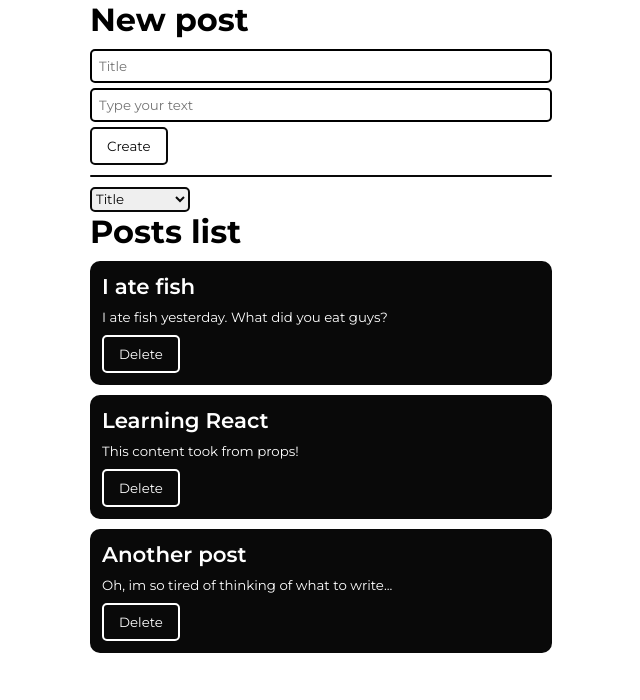
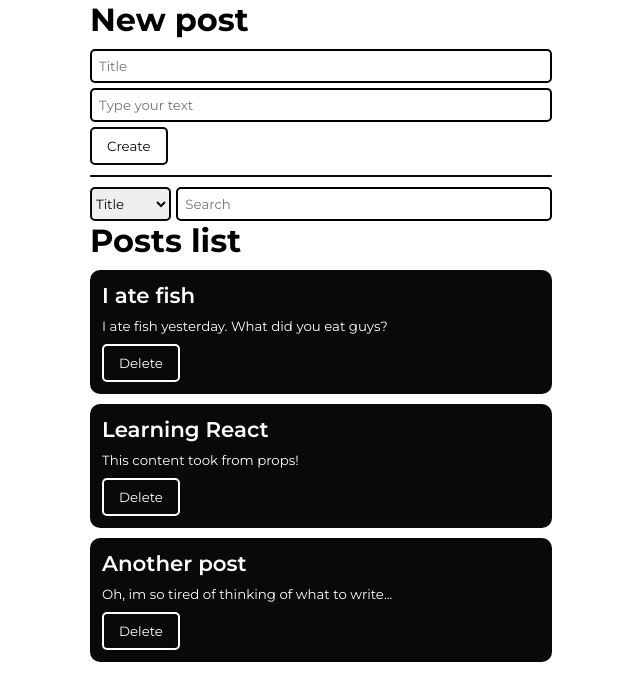
Before and after one commit to dhelfy/react-course, a React (Create React App) app: page / in a window 1280 px wide. Shown: the top 700 px of the page, without its empty margins (319-959 px from the left). Built offline with nearby package versions, Linux system fonts and the light colour scheme.

Commit message:
added searchbar, preparing before creating search

```diff
--- a/src/App.js
+++ b/src/App.js
@@ -3,6 +3,7 @@
 import PostForm from "./components/PostForm/PostForm";
 import CstmSelect from "./components/UI/select/CstmSelect";
 import { useState } from "react";
+import CstmInput from "./components/UI/input/CstmInput";
 
 function App() {
   // массив постов и его состояние
@@ -14,6 +15,9 @@
 
   // состояние CstmSelect, изначально пустая строка
   let [selectValue, setSelectValue] = useState('')
+
+  // состояние для поиска
+  let [search, setSearch] = useState('')
 
   // колбэк для создания поста в массив постов, используется в PostForm
   function createPost(newPost) {
@@ -40,13 +44,17 @@
 
       <hr></hr>
 
+      <div className="search_bar">
         <CstmSelect defValue='Sort by'
-        selectValue={selectValue} onChange={(event) => {postSort(event.currentTarget.value)}}
+          selectValue={selectValue} onChange={(event) => { postSort(event.currentTarget.value) }}
           options={[
             { name: 'Title', value: 'title' },
             { name: 'Content', value: 'content' }
           ]}
         />
+
+        <CstmInput placeholder='Search' name='search' value={search} onChange={(event) => {setSearch(event.currentTarget.value)}}/>
+      </div>
 
       {/* условная отрисовка, если массив постов содержит хотябы один эллемент, то отрисуются посты */}
       {/* если постов нет, то выведется заголовок */}
--- a/src/components/PostForm/PostForm.jsx
+++ b/src/components/PostForm/PostForm.jsx
@@ -19,13 +19,11 @@
         <>
             <h1>New post</h1>
             <form className={styles.PostForm}>
-                <CstmInput placeholder="Title" name="title"
-                    inputClass="CstmInput" value={post.title}
+                <CstmInput placeholder="Title" name="title" value={post.title}
                     onChange={function (event) { setPost({...post, title: event.currentTarget.value}) }}
                 />
 
-                <CstmInput placeholder="Type your text" name="content"
-                    inputClass="CstmInput" value={post.content}
+                <CstmInput placeholder="Type your text" name="content" value={post.content}
                     onChange={function (event) { setPost({...post, content: event.currentTarget.value}) }}
                 />
                 <CstmButton BtnColor="white" onClick={(event) => addNewPost(event)}>Create</CstmButton>
--- a/src/components/UI/input/CstmInput.jsx
+++ b/src/components/UI/input/CstmInput.jsx
@@ -1,9 +1,9 @@
 import styles from "./Input.module.css"
 
-export default function CstmInput({inputClass, value, onChange, ...props}) {
+export default function CstmInput({ value, onChange, ...props}) {
     return(
         <>
-            <input {...props} className={`${styles[inputClass]}`} value={value}
+            <input {...props} className={styles.CstmInput} value={value}
              onChange={onChange}></input>
         </>
     )
--- a/src/components/UI/input/Input.module.css
+++ b/src/components/UI/input/Input.module.css
@@ -4,4 +4,6 @@
     border-color: #090909;
     border: 2px solid;
     outline: none;
+    width: 100%;
+    box-sizing: border-box;
 }
--- a/src/components/UI/select/Select.module.css
+++ b/src/components/UI/select/Select.module.css
@@ -5,5 +5,5 @@
     border-radius: 5px;
     outline: none;
     width: 100px;
-    height: 25px;
+    height: 34px;
 }
--- a/src/styles/styles.css
+++ b/src/styles/styles.css
@@ -39,3 +39,8 @@
     font-size: 10pt;
     font-weight: 400;
 }
+
+.search_bar {
+    display: flex;
+    gap: 5px;
+}
```
Lines whose indentation alone changed are shown as unchanged.
